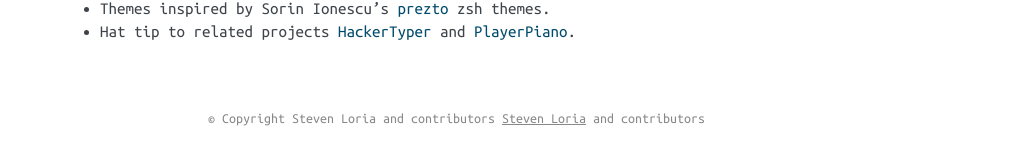
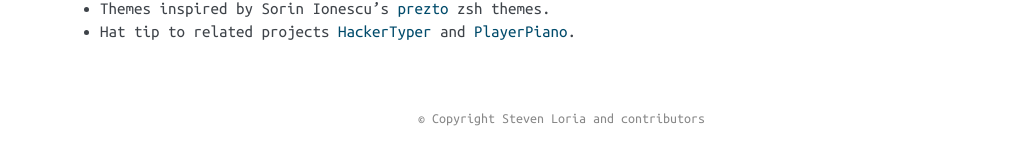
Before and after one commit to sloria/doitlive, a Sphinx documentation site: the page built from docs/kudos.rst, in a window 1280 px wide. Shown: the part 167-332 px from the top of the page, without its empty margins (260-1280 px from the left). Built offline with Sphinx 7.4.7, drawn with Linux system fonts in a browser that asks for light colours.

Commit message:
Fix copyright in docs

```diff
--- a/docs/_themes/kr_small/layout.html
+++ b/docs/_themes/kr_small/layout.html
@@ -11,7 +11,7 @@
   </div>
   {% endif %}
     <div class="footer">
-      &copy; Copyright {{ copyright }} <a href="http://stevenloria.com">Steven Loria</a> and contributors
+      &copy; Copyright {{ copyright }}
     </div>
 
 {% endblock %}
```
